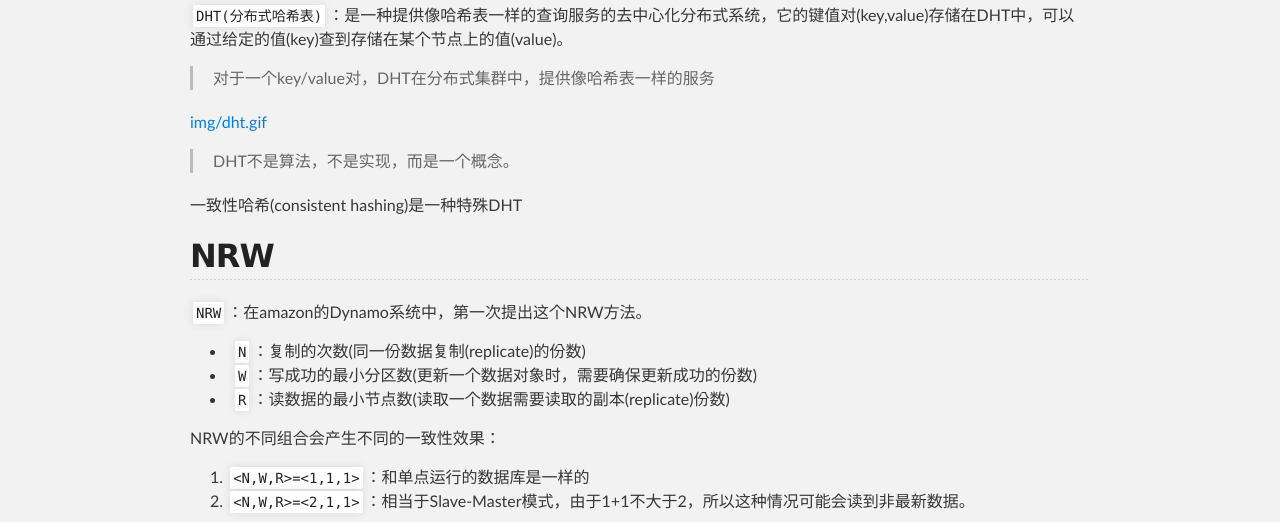
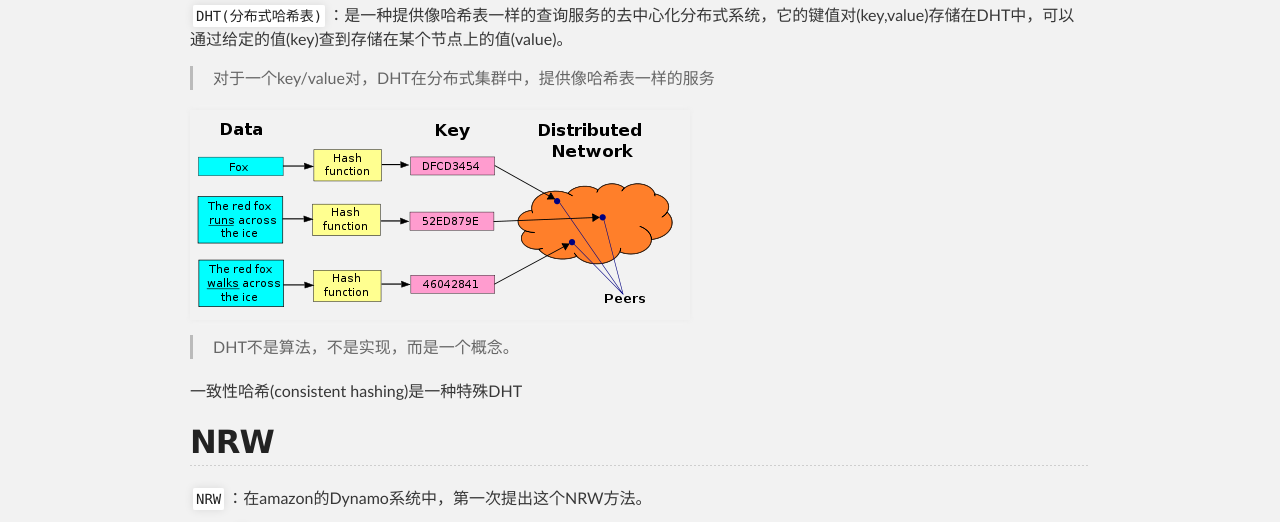
Before and after one commit to Yanam/Yanam.github.io, a plain HTML site: page distribute/concpet.html in a window 1280 px wide. Shown: the part 545-1067 px from the top of the page. Drawn offline with Linux system fonts and the light colour scheme.

Commit message:
repair a image url

```diff
--- a/distribute/concpet.html
+++ b/distribute/concpet.html
@@ -66,7 +66,7 @@
 对于一个key/value对，DHT在分布式集群中，提供像哈希表一样的服务
 </blockquote>
 <p>
-<a href="img/dht.gif.html">img/dht.gif</a>
+<img src="images/dht.gif" />
 </p>
 <blockquote>
 DHT不是算法，不是实现，而是一个概念。
```
